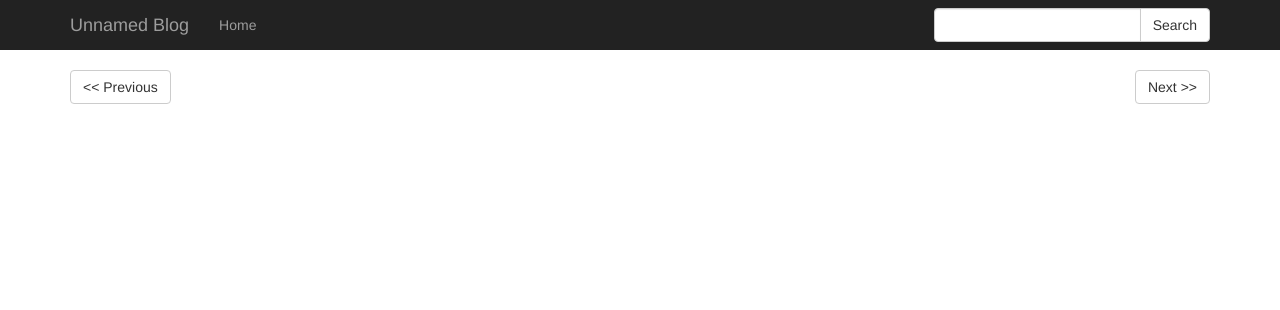
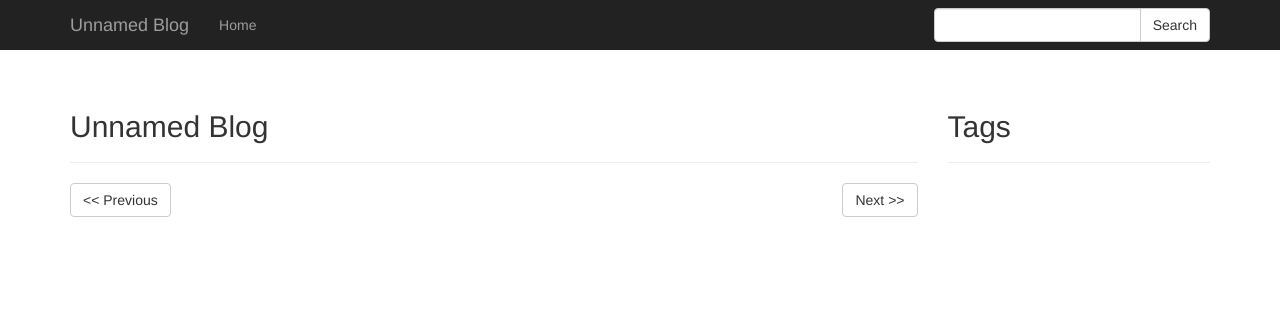
Before and after one commit to Encrylize/flask-blogger, a Flask app: page / in a window 1280 px wide. Shown: the top 310 px of the page. Run offline with Flask 2, Linux system fonts and the light colour scheme; data that the repository does not hold is empty; some libraries are stand-ins or nearby versions.

Commit message:
Add tag display and change layout

```diff
--- a/app/main/views.py
+++ b/app/main/views.py
@@ -38,3 +38,8 @@ def show_tag(id, slug=None, page=1):
                 page, current_app.config.get('POSTS_PER_PAGE'))
 
     return render_template('main/tag.html', posts=posts, tag=tag)
+
+
+@main.context_processor
+def context_processor():
+    return {'tags': Tag.query.all()}
--- a/app/static/css/stylesheet.css
+++ b/app/static/css/stylesheet.css
@@ -25,3 +25,12 @@
 .new-post-btn {
     margin-bottom: 20px;
 }
+
+.tags {
+    padding: 0;
+    list-style: none;
+}
+
+.tags .label-default {
+    margin-left: 2px;
+}
--- a/app/templates/main/index.html
+++ b/app/templates/main/index.html
@@ -1,5 +1,9 @@
 {% extends "main/layout.html" %}
 
 {% block content %}
+  <div class="page-header">
+    <h2>{{ config['BLOG_NAME'] }}</h2>
+  </div>
+
   {% include "main/post_previews.html" %}
 {% endblock %}
--- a/app/templates/main/layout.html
+++ b/app/templates/main/layout.html
@@ -35,6 +35,28 @@
   </nav>
 
   <div class="container">
-    {% block content %}{% endblock %}
+    <div class="row">
+      <div class="col-md-9">
+        {% block content %}{% endblock %}
+      </div>
+
+      <div class="col-md-3">
+        <div class="page-header">
+          <h2>Tags</h2>
+        </div>
+
+        <ul class="tags">
+          {% for tag in tags %}
+            <li>
+              <span class="label label-primary">
+                <a href="{{ url_for('main.show_tag', id=tag.id, slug=tag.slug) }}">{{ tag.name }}</a>
+              </span>
+
+              <span class="label label-default">{{ tag.posts.count() }} posts</span>
+            </li>
+          {% endfor %}
+        </ul>
+      </div>
+    </div>
   </div>
 {% endblock %}
--- a/app/templates/main/tag.html
+++ b/app/templates/main/tag.html
@@ -1,6 +1,9 @@
 {% extends "main/layout.html" %}
 
 {% block content %}
-  <h3 class="page-header">Posts tagged with "{{ tag.name }}":</h3>
+  <div class="page-header">
+    <h2>Posts tagged with "{{ tag.name }}":</h2>
+  </div>
+
   {% include "main/post_previews.html" %}
 {% endblock %}
```
